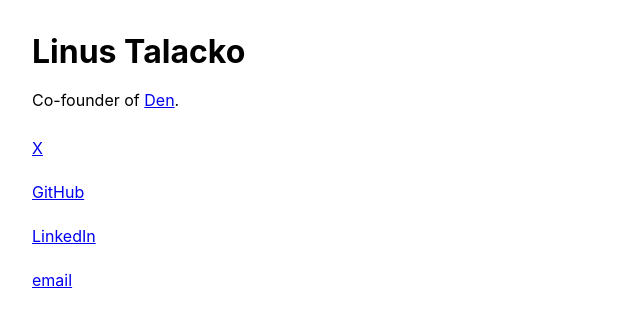
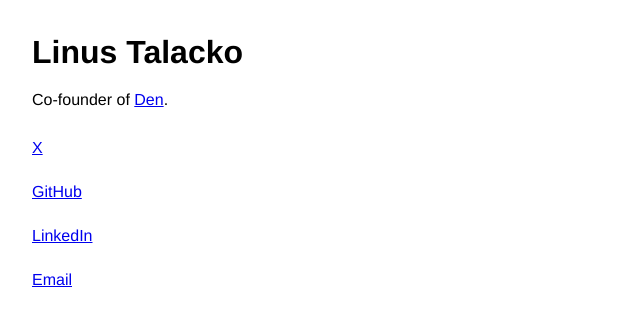
Before and after one commit to linustalacko/linustalacko.github.io, a plain HTML site: page index.html in a window 1280 px wide. Shown: the whole page, without its empty margins (0-640 px from the left). Drawn offline with Linux system fonts and the light colour scheme.

Commit message:
Capitalize Email, use Helvetica

```diff
--- a/index.html
+++ b/index.html
@@ -6,7 +6,7 @@
 <title>Linus Talacko</title>
 <style>
 /* every value here is a multiple of 4 */
-body{background:#fff;color:#000;margin:32px;font-size:16px;line-height:24px;font-family:-apple-system,BlinkMacSystemFont,"Segoe UI",system-ui,sans-serif}
+body{background:#fff;color:#000;margin:32px;font-size:16px;line-height:24px;font-family:"Helvetica Neue",Helvetica,Arial,sans-serif}
 h1{font-size:32px;line-height:40px;margin:0 0 16px}
 p{font-size:16px;line-height:24px;margin:0 0 24px}
 .links{display:flex;flex-direction:column;gap:20px;font-size:16px;line-height:24px}
@@ -21,7 +21,7 @@ p{font-size:16px;line-height:24px;margin:0 0 24px}
 <a href="https://x.com/linus_talacko" target="_blank" rel="noopener">X</a>
 <a href="https://github.com/linustalacko" target="_blank" rel="noopener">GitHub</a>
 <a href="https://www.linkedin.com/in/linustalacko/" target="_blank" rel="noopener">LinkedIn</a>
-<a href="mailto:linustalacko1@gmail.com">email</a>
+<a href="mailto:linustalacko1@gmail.com">Email</a>
 </div>
 
 </body>
```
